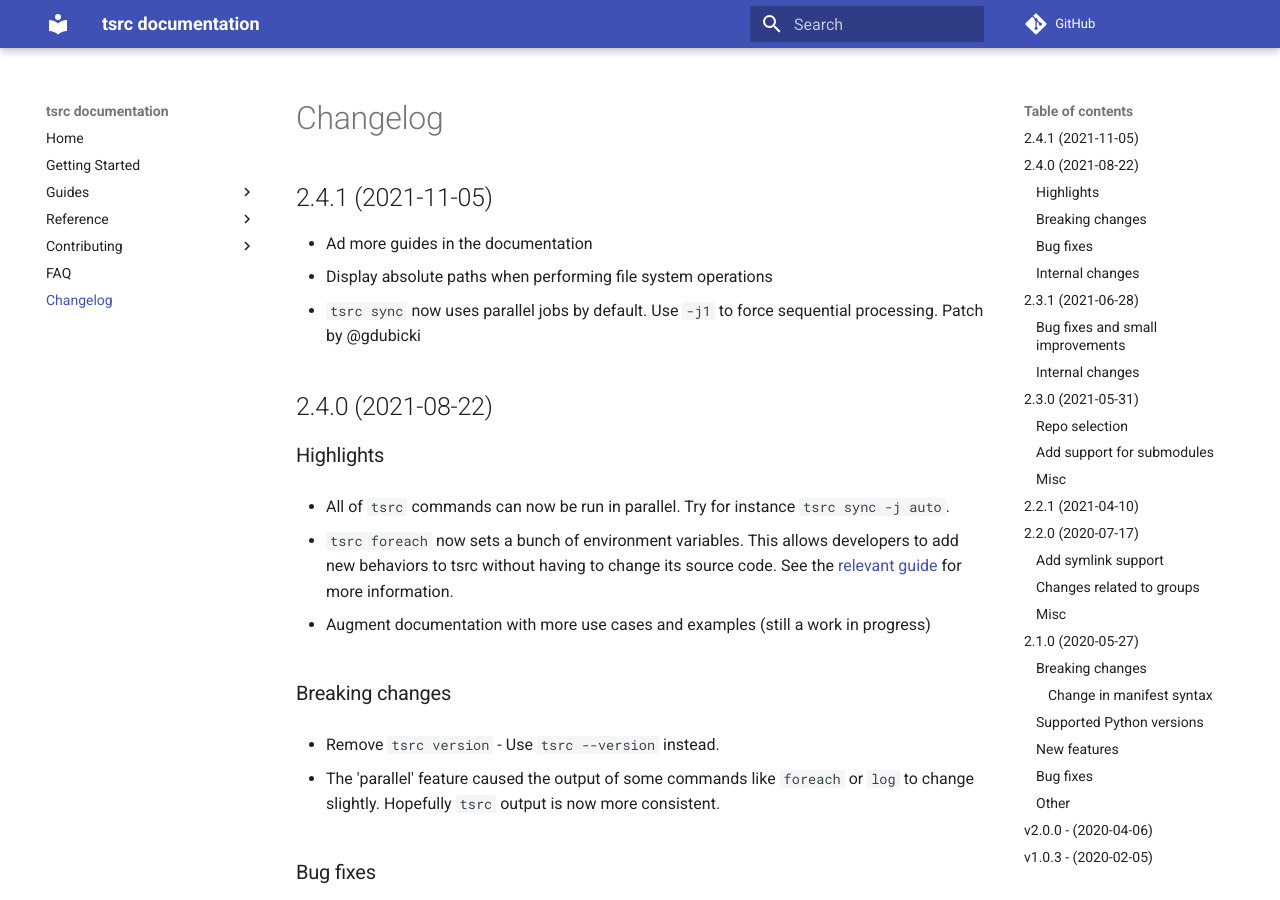
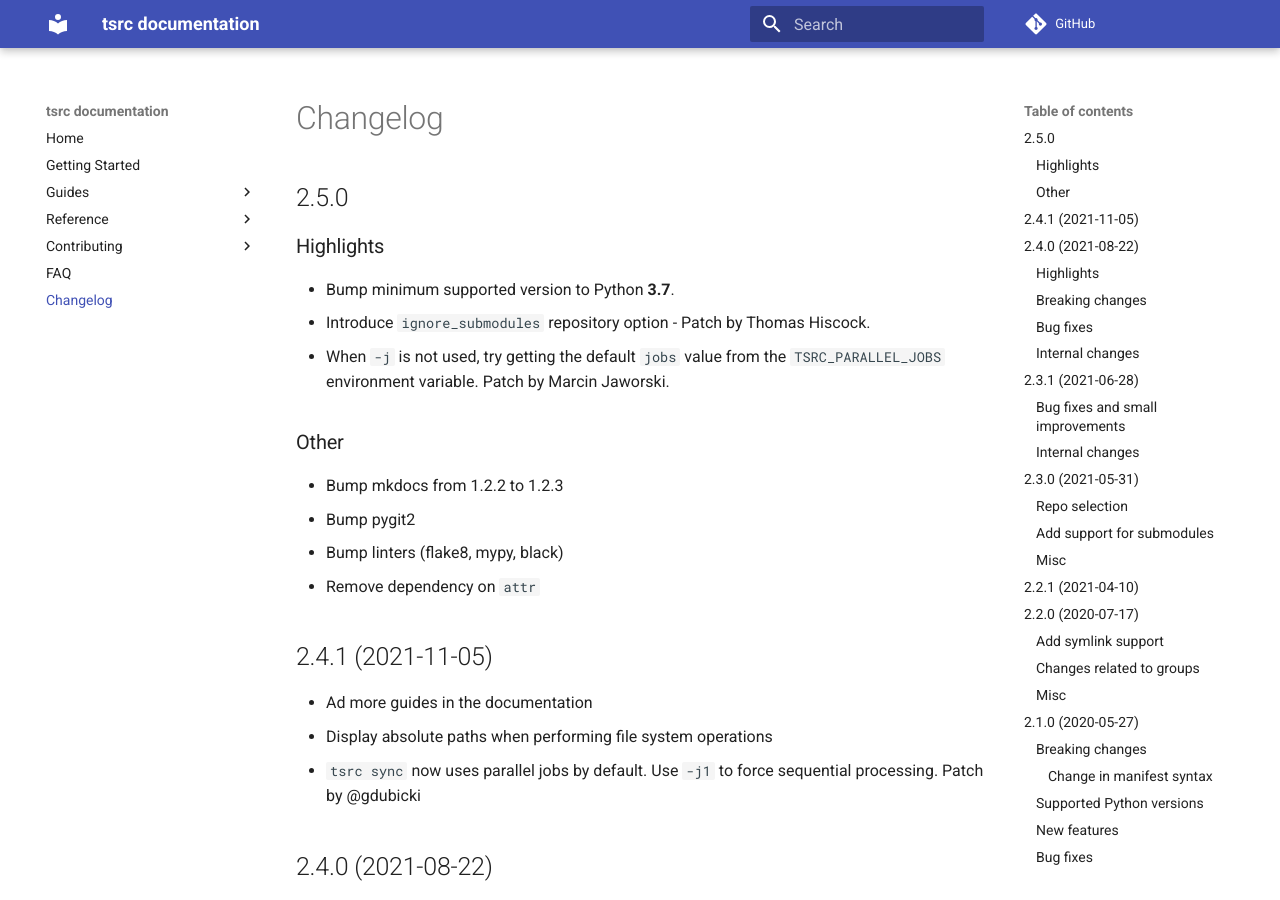
Before and after one commit to your-tools/tsrc, an MkDocs documentation site: the page built from docs/changelog.md, in a window 1280 px wide and 900 px high. Built offline with MkDocs 1.6.1 and Material for MkDocs 9.7.7, drawn with Linux system fonts in a browser that asks for light colours; comment, search, counter and statistics services are not loaded.

Commit message:
Update changelog

```diff
--- a/docs/changelog.md
+++ b/docs/changelog.md
@@ -1,4 +1,20 @@
 # Changelog
+
+## 2.5.0
+
+### Highlights
+
+* Bump minimum supported version to Python **3.7**.
+* Introduce `ignore_submodules` repository option - Patch by Thomas Hiscock.
+* When `-j` is not used, try getting the default `jobs` value from the
+  `TSRC_PARALLEL_JOBS` environment variable.  Patch by Marcin Jaworski.
+
+### Other
+
+* Bump mkdocs from 1.2.2 to 1.2.3
+* Bump pygit2
+* Bump linters (flake8, mypy, black)
+* Remove dependency on `attr`
 
 ## 2.4.1 (2021-11-05)
 
```
